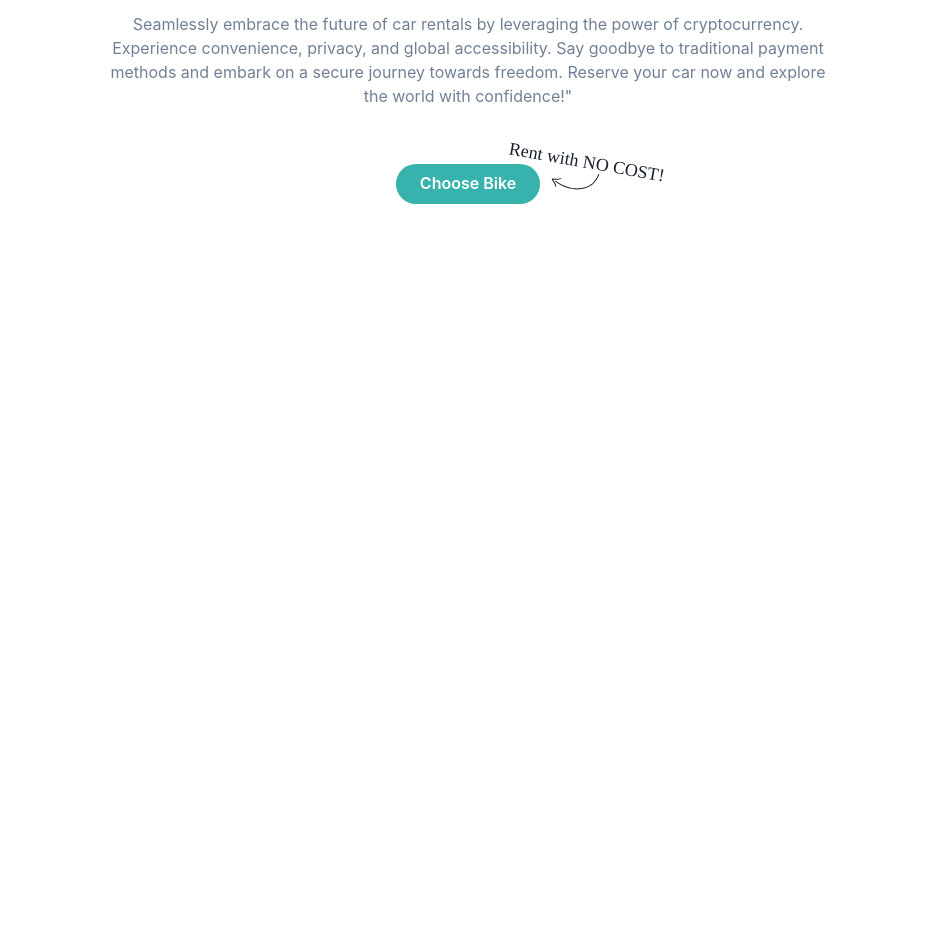
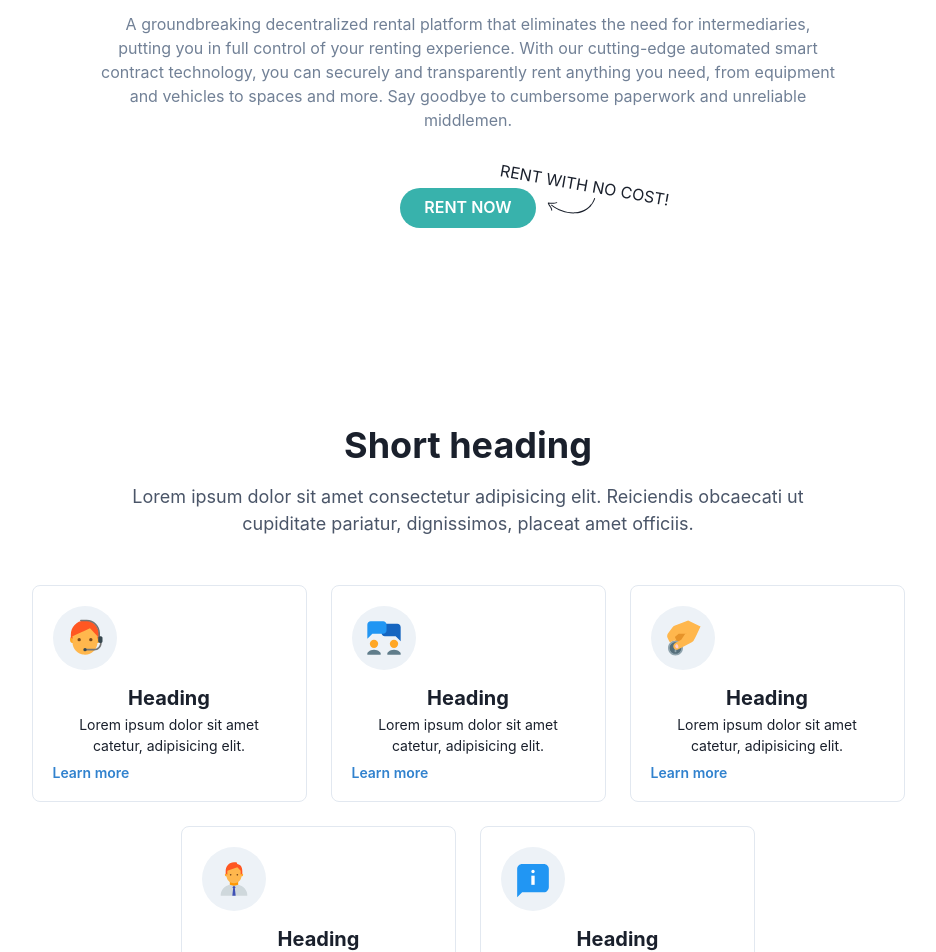
Before and after one commit to troyistroyenzo/Rentex, a React (Vite) app: page / in a window 1280 px wide. Shown: the part 380-1332 px from the top of the page, without its empty margins (172-1108 px from the left). Before the commit the page ends 800 px from the top, so only its background shows below. Built offline with nearby package versions, Linux system fonts and the light colour scheme.

Commit message:
changed hero text

```diff
--- a/src/App.jsx
+++ b/src/App.jsx
@@ -3,6 +3,7 @@ import Navbar from './components/Navigation.jsx'
 import Home from './components/Home.jsx'
 import { BrowserRouter as Router, Route, Routes} from 'react-router-dom'
 import Dashboard from './components/Dashboard.jsx'
+import Features from './components/Features.jsx'
 
 function App() {
   const [count, setCount] = useState(0)
@@ -16,7 +17,7 @@ function App() {
         <Route exact path="/dashboard" element={<Dashboard />} />
       </Routes>
     </Router>
-
+    s
     </>
   )
 }
--- a/src/components/Dashboard.jsx
+++ b/src/components/Dashboard.jsx
@@ -19,8 +19,11 @@ const Dashboard = () => {
             <Bike bike={Bike1}/>
             <Bike bike={Bike3}/>
             <Bike bike={Bike2}/>
+
         </Flex>
+
         </Stack>
+
     )
 
 
--- /dev/null
+++ b/src/components/Features.jsx
@@ -0,0 +1,115 @@
+import {
+    Box,
+    Button,
+    Container,
+    Flex,
+    Heading,
+    Icon,
+    Stack,
+    Text,
+    useColorModeValue,
+  } from '@chakra-ui/react';
+  import { ReactElement } from 'react';
+  import {
+    FcAbout,
+    FcAssistant,
+    FcCollaboration,
+    FcDonate,
+    FcManager,
+  } from 'react-icons/fc';
+
+
+  const Card = ({ heading, description, icon, href }) => {
+    return (
+      <Box
+        maxW={{ base: 'full', md: '275px' }}
+        w={'full'}
+        borderWidth="1px"
+        borderRadius="lg"
+        overflow="hidden"
+        p={5}>
+        <Stack align={'start'} spacing={2}>
+          <Flex
+            w={16}
+            h={16}
+            align={'center'}
+            justify={'center'}
+            color={'white'}
+            rounded={'full'}
+            bg={useColorModeValue('gray.100', 'gray.700')}>
+            {icon}
+          </Flex>
+          <Box mt={2}>
+            <Heading size="md">{heading}</Heading>
+            <Text mt={1} fontSize={'sm'}>
+              {description}
+            </Text>
+          </Box>
+          <Button variant={'link'} colorScheme={'blue'} size={'sm'}>
+            Learn more
+          </Button>
+        </Stack>
+      </Box>
+    );
+  };
+
+  export default function gridListWith() {
+    return (
+      <Box p={4}>
+        <Stack spacing={4} as={Container} maxW={'3xl'} textAlign={'center'}>
+          <Heading fontSize={{ base: '2xl', sm: '4xl' }} fontWeight={'bold'}>
+            Short heading
+          </Heading>
+          <Text color={'gray.600'} fontSize={{ base: 'sm', sm: 'lg' }}>
+            Lorem ipsum dolor sit amet consectetur adipisicing elit. Reiciendis
+            obcaecati ut cupiditate pariatur, dignissimos, placeat amet officiis.
+          </Text>
+        </Stack>
+
+        <Container maxW={'5xl'} mt={12}>
+          <Flex flexWrap="wrap" gridGap={6} justify="center">
+            <Card
+              heading={'Heading'}
+              icon={<Icon as={FcAssistant} w={10} h={10} />}
+              description={
+                'Lorem ipsum dolor sit amet catetur, adipisicing elit.'
+              }
+              href={'#'}
+            />
+            <Card
+              heading={'Heading'}
+              icon={<Icon as={FcCollaboration} w={10} h={10} />}
+              description={
+                'Lorem ipsum dolor sit amet catetur, adipisicing elit.'
+              }
+              href={'#'}
+            />
+            <Card
+              heading={'Heading'}
+              icon={<Icon as={FcDonate} w={10} h={10} />}
+              description={
+                'Lorem ipsum dolor sit amet catetur, adipisicing elit.'
+              }
+              href={'#'}
+            />
+            <Card
+              heading={'Heading'}
+              icon={<Icon as={FcManager} w={10} h={10} />}
+              description={
+                'Lorem ipsum dolor sit amet catetur, adipisicing elit.'
+              }
+              href={'#'}
+            />
+            <Card
+              heading={'Heading'}
+              icon={<Icon as={FcAbout} w={10} h={10} />}
+              description={
+                'Lorem ipsum dolor sit amet catetur, adipisicing elit.'
+              }
+              href={'#'}
+            />
+          </Flex>
+        </Container>
+      </Box>
+    );
+  }
--- a/src/components/Hero.jsx
+++ b/src/components/Hero.jsx
@@ -30,14 +30,15 @@ export default function Hero() {
           <Heading
             fontWeight={600}
             fontSize={{ base: '2xl', sm: '4xl', md: '6xl' }}
-            lineHeight={'110%'}>
-            Rent A Car <br />
+            lineHeight={'110%'}
+            fontFamily={'Inter'}>
+             Your Gateway to  <br />
             <Text as={'span'} color={'teal.400'}>
-              With Crypto!
+            Seamless Rentals
             </Text>
           </Heading>
-          <Text color={'gray.500'}>
-          Seamlessly embrace the future of car rentals by leveraging the power of cryptocurrency. Experience convenience, privacy, and global accessibility. Say goodbye to traditional payment methods and embark on a secure journey towards freedom. Reserve your car now and explore the world with confidence!"
+          <Text color={'gray.500'} fontFamily={'Inter'}>
+          A groundbreaking decentralized rental platform that eliminates the need for intermediaries, putting you in full control of your renting experience. With our cutting-edge automated smart contract technology, you can securely and transparently rent anything you need, from equipment and vehicles to spaces and more. Say goodbye to cumbersome paperwork and unreliable middlemen.
           </Text>
           <Stack
             direction={'column'}
@@ -50,11 +51,12 @@ export default function Hero() {
               colorScheme={'teal'}
               bg={'teal.400'}
               rounded={'full'}
+              fontFamily={'Inter'}
               px={6}
               _hover={{
                 bg: 'teal.500',
               }}>
-              Choose Bike
+              RENT NOW
             </Button>
             <Box>
               <Icon
@@ -66,13 +68,13 @@ export default function Hero() {
                 top={'10px'}
               />
               <Text
-                fontSize={'lg'}
-                fontFamily={'Caveat'}
+                fontSize={'md'}
+                fontFamily={'Inter'}
                 position={'absolute'}
-                right={'-125px'}
+                right={'-135px'}
                 top={'-15px'}
                 transform={'rotate(10deg)'}>
-                Rent with NO COST!
+                RENT WITH NO COST!
               </Text>
             </Box>
           </Stack>
--- a/src/components/Home.jsx
+++ b/src/components/Home.jsx
@@ -1,12 +1,23 @@
 import Hero from "./Hero"
-
+import Features from "./Features"
+import { Box, Stack, Flex } from '@chakra-ui/react';
 
 const Home = () => {
     return (
-        <Hero />
-    )
+        <>
+            <Hero />
 
+        <Stack
+            as={Box}
+            textAlign={'center'}
+            spacing={{ base: 1, md: 4 }}
+            py={{ base: 10, md: 6 }}>
 
+                <Features/>
+
+        </Stack>
+        </>
+    );
 }
 
 export default Home;
--- a/src/components/Navigation.jsx
+++ b/src/components/Navigation.jsx
@@ -53,11 +53,11 @@
           <Flex flex={{ base: 1 }} justify={{ base: 'center', md: 'start' }}>
             <Text
               textAlign={useBreakpointValue({ base: 'center', md: 'left' })}
-              fontFamily={'heading'}
+              fontFamily={'inter'}
               color={useColorModeValue('gray.800', 'white')}
               fontWeight={900}
               fontSize={'x-large'}>
-              <Link to="/">BikeChain</Link>
+              <Link to="/">RENTEX</Link>
             </Text>
 
             <Flex display={{ base: 'none', md: 'flex' }} ml={10}>
```
